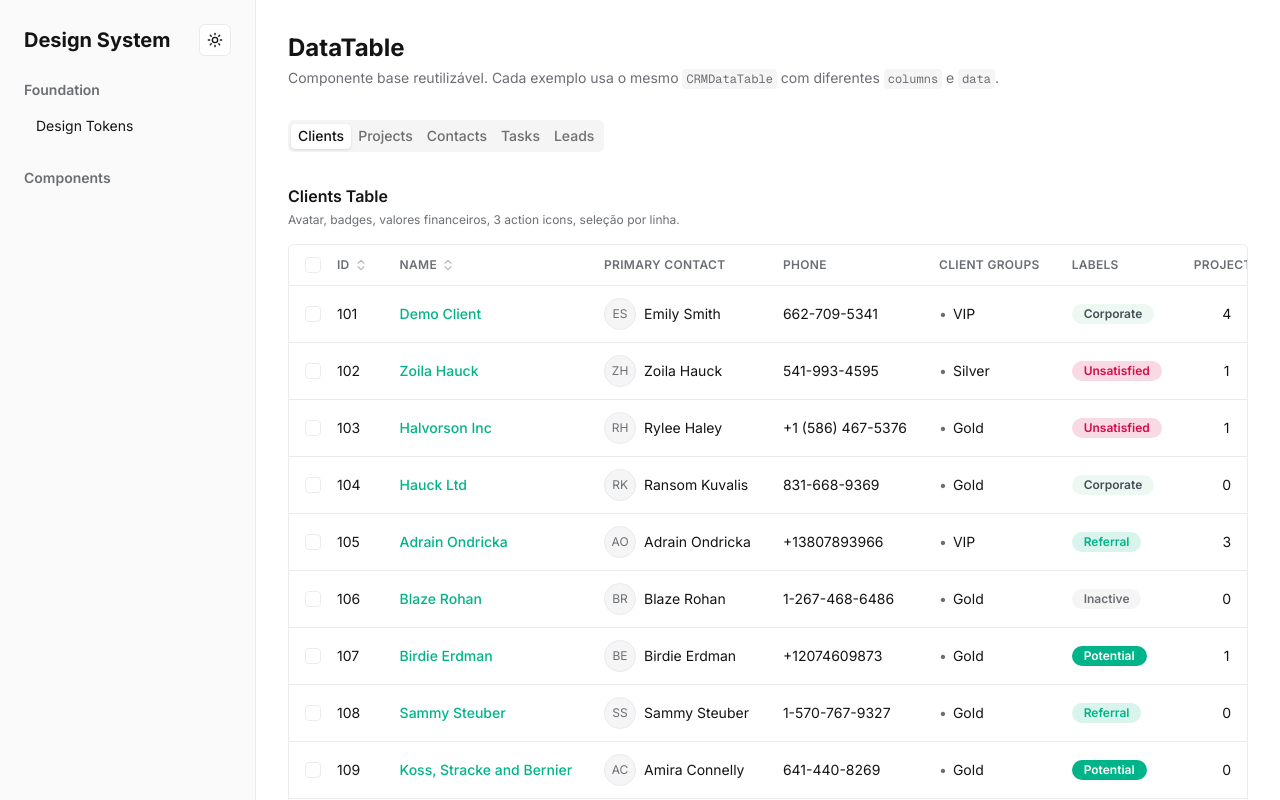
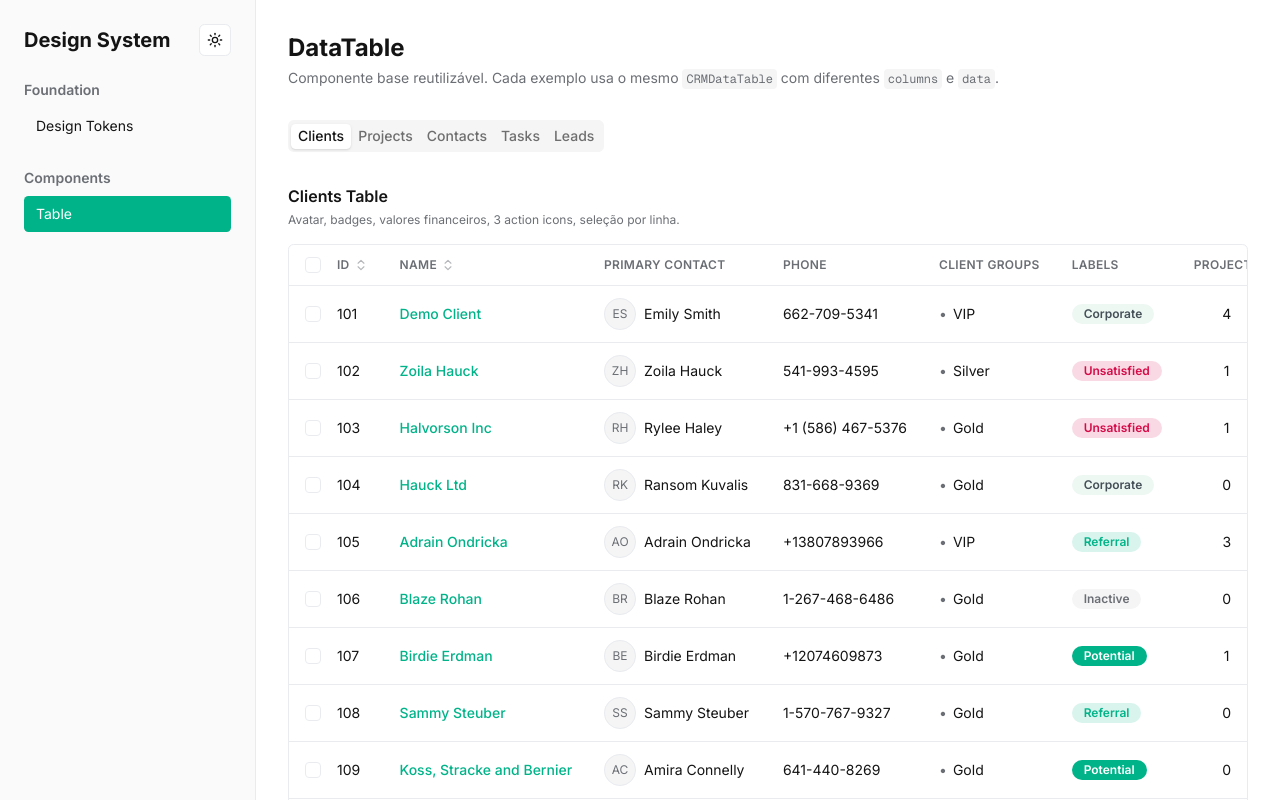
Before and after one commit to Ti-V4-Saman/Design-System, a Next.js app: page /styleguide/components/table in a window 1280 px wide. Shown: the top 800 px of the page. Built offline with nearby package versions, Linux system fonts and the light colour scheme.

Commit message:
feat: register Table in styleguide navigation

```diff
--- a/app/styleguide/navigation.ts
+++ b/app/styleguide/navigation.ts
@@ -16,7 +16,7 @@ export const navigation: NavSection[] = [
   {
     title: "Components",
     items: [
-      // Componentes serão adicionados aqui pelo Prompt 2
+      { name: "Table", href: "/styleguide/components/table" },
     ],
   },
 ]
```
